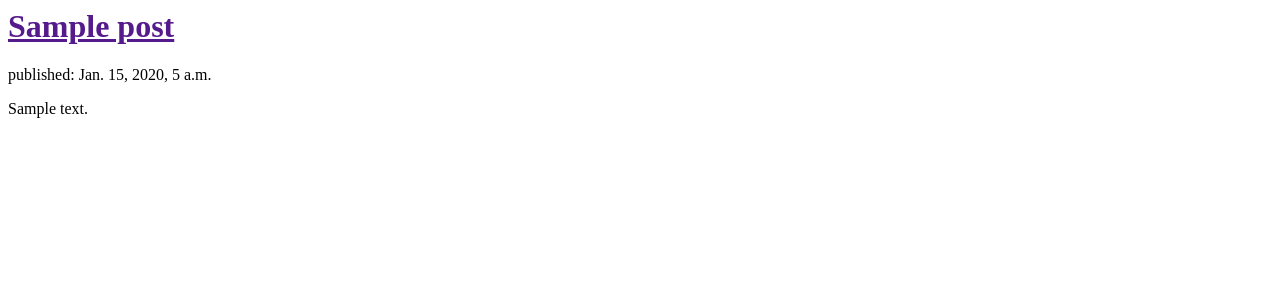
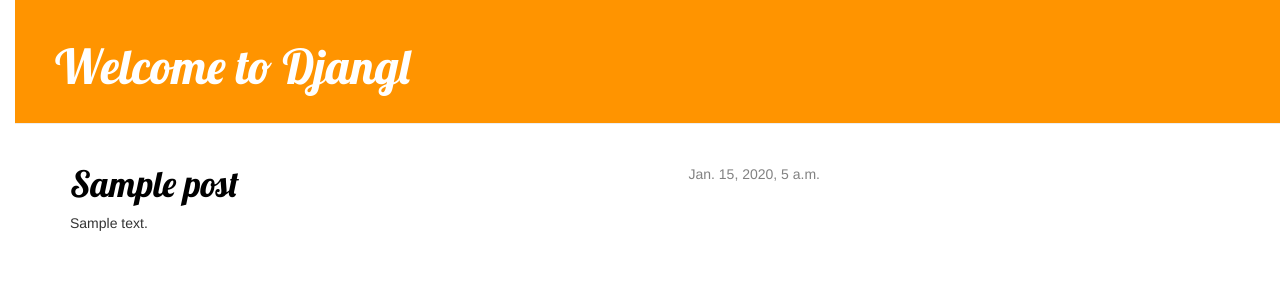
Before and after one commit to ValMendi/my-first-blog, a Django app: template blog/templates/blog/post_list.html in a window 1280 px wide. Shown: the top 300 px of the page. Run offline with Django 3.2, Linux system fonts and the light colour scheme; the template is opened without the code that fills it: values that come from a table or form of the project are taken from there, others are empty; tables that the repository leaves empty hold one stand-in row (values such as "Sample post"); parts of the project's set-up code (start-up, migrations or seed data) failed here and were passed over; some libraries are stand-ins or nearby versions.

Commit message:
siguiente paso

```diff
--- /dev/null
+++ b/blog/static/css/blog.css
@@ -0,0 +1,57 @@
+h1 a{
+	color:#FF8000;
+	font-family: 'Lobster';
+}
+
+body {
+	padding-left: 15px;
+}
+
+.page-header {
+	background-color: #ff9400;
+	margin-top: 0;
+	padding: 20px 20px 20px 40px;
+}
+
+.page-header h1, .page-header h1 a, .page-header h1 a:visited, .page-header h1 a:active{
+	color: #ffffff;
+	font-size: 36pt;
+	text-decoration: none;
+}
+
+.content {
+	margin-left: 40px;
+}
+
+h1, h2, h3, h4{
+	font-family: 'Lobster', cursive;
+}
+
+.date {
+	float: right;
+	color: #828282;
+}
+
+.save {
+	float: right;
+}
+
+.post-form textarea, .post-form input {
+	width: 100%;
+}
+
+.top-menu, .top-menu:hover, .top-menu:visited{
+	color: #ffffff;
+	float: right;
+	font-size: 26pt;
+	margin-right: 20px;
+}
+
+.post {
+	margin-top: 20px;
+	margin-bottom: 70px;
+}
+
+.post h1 a, .post h1 a:visited {
+	color: #000000;
+}
--- /dev/null
+++ b/blog/templates/blog/base.html
@@ -0,0 +1,26 @@
+{% load staticfiles %}
+<html>
+	<head>
+		<title>Blog</title>
+		<link rel="stylesheet" href="//maxcdn.bootstrapcdn.com/bootstrap/3.2.0/css/bootstrap.min.css">
+		<link rel="stylesheet" href="//maxcdn.bootstrapcdn.com/bootstrap/3.2.0/css/bootstrap-theme.min.css">
+		<link rel="stylesheet" href="{% static 'css/blog.css' %}">
+		<link href="https://fonts.googleapis.com/css?family=Lobster&subset=latin,latin-ext" rel="stylesheet" type="text/css">
+
+	</head>
+	<body>
+		<div class="page-header">
+			<h1><a href="/"> Welcome to Djangl</a></h1>
+		</div>
+
+		<div class="content container">
+			<div class="row">
+				<div class="col-md-8">
+					{% block content %}
+					{% endblock %}
+				</div>
+			</div>
+		</div>
+
+	</body>
+<html>
--- a/blog/templates/blog/post_list.html
+++ b/blog/templates/blog/post_list.html
@@ -1,17 +1,12 @@
-<html>
-	<head>
-		<title>Blog</title>
-	</head>
-	<body>
-
+{% extends 'blog/base.html' %}
+	{% block content %}
 		{% for post in posts %}
-		<div>
-			<h1><a href="">{{ post.title }}</a></h1>
-			<p>published: {{ post.published_date }}</p>
-			<p>{{ post.text|linebreaksbr }}</p>
-		</div>
-		{% endfor %}
-
-
-	</body>
-<html>
+			<div class="post">
+				<div class ="date">
+					{{ post.published_date }}
+						</div>
+							<h1><a href="{% url 'post_detail' pk=post.pk %}">{{ post.title }}</a></h1>
+						<p>{{ post.text|linebreaksbr }}</p>
+							</div>
+					{% endfor %}
+	{% endblock content %}
--- a/blog/urls.py
+++ b/blog/urls.py
@@ -1,7 +1,10 @@
-from django.conf.urls import include, url
+from django.conf.urls import url
 from . import views
 from views import post_list
+from views import post_detail
+
 
 urlpatterns = [
 	url(r'^$', views.post_list),
+	url(r'^post/(?P<pk>[0-9]+)/$', views.post_detail, name="post_detail"),
 ]
```
Also changed, not shown: blog/templates/blog/post_detail.html (added, +13 -0 lines), blog/views.py (+6 -1 lines).
